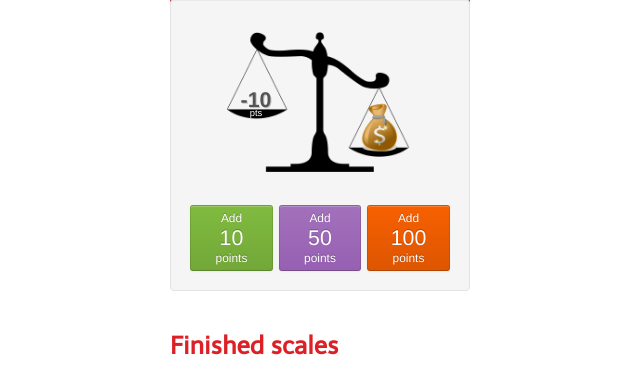
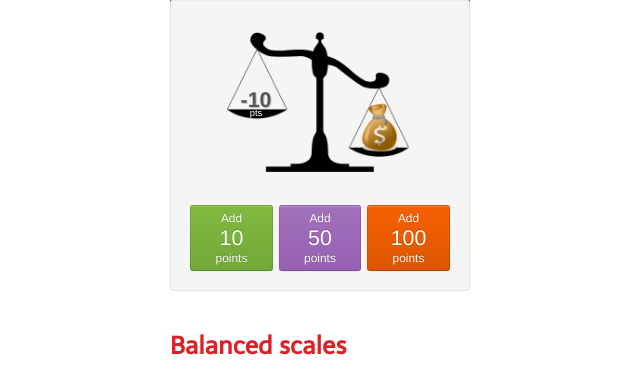
Before and after one commit to tb6272574/fuel, a Django app: page /game/ in a window 1280 px wide. Shown: the part 175-551 px from the top of the page, without its empty margins (0-640 px from the left). Run offline with Django 3.2, Linux system fonts and the light colour scheme; a user stored in the database is signed in; tables that the repository leaves empty hold one stand-in row (values such as "Sample post"); some libraries are stand-ins or nearby versions.

Commit message:
finished -> balanced

```diff
--- a/fuel/templates/game.html
+++ b/fuel/templates/game.html
@@ -61,7 +61,7 @@
 </div>
 <div class="row">
     <div class="span12">
-        <h3>Finished scales</h3>
+        <h3>Balanced scales</h3>
         <table class="table table-bordered table-striped table-hover table-condensed">
             <thead>
                 <tr>
```
